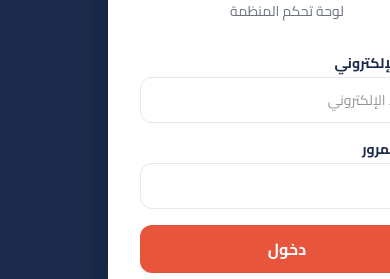
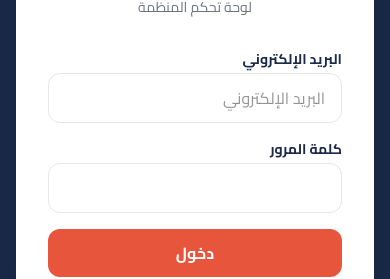
Before and after one commit to mons-debug/stimulus-ws, a Next.js app: page /login in a window 390 px wide. Shown: the part 371-650 px from the top of the page. Built offline with nearby package versions, Linux system fonts and the light colour scheme.

Commit message:
fix: login page mobile stability — fixed position, prevent zoom on inputs

```diff
--- a/src/app/login/page.tsx
+++ b/src/app/login/page.tsx
@@ -43,12 +43,12 @@ function LoginForm() {
         <div>
           <label className="block text-sm font-bold text-navy mb-1">البريد الإلكتروني</label>
           <input type="email" value={email} onChange={(e) => setEmail(e.target.value)} required
-            className="w-full px-4 py-3 border border-border rounded-xl focus:outline-none focus:border-coral text-sm" placeholder="البريد الإلكتروني" />
+            className="w-full px-4 py-3 border border-border rounded-xl focus:outline-none focus:border-coral text-base" placeholder="البريد الإلكتروني" />
         </div>
         <div>
           <label className="block text-sm font-bold text-navy mb-1">كلمة المرور</label>
           <input type="password" value={password} onChange={(e) => setPassword(e.target.value)} required
-            className="w-full px-4 py-3 border border-border rounded-xl focus:outline-none focus:border-coral text-sm" />
+            className="w-full px-4 py-3 border border-border rounded-xl focus:outline-none focus:border-coral text-base" />
         </div>
         <button type="submit" disabled={loading} className="w-full bg-coral text-white font-bold py-3 rounded-xl hover:bg-coral-hover transition-colors disabled:opacity-50">
           {loading ? "جاري الدخول..." : "دخول"}
@@ -60,7 +60,7 @@ function LoginForm() {
 
 export default function LoginPage() {
   return (
-    <div className="min-h-screen bg-navy flex items-center justify-center p-4">
+    <div className="fixed inset-0 bg-navy flex items-center justify-center p-4 overflow-auto">
       <Suspense fallback={<div className="text-white">جاري التحميل...</div>}>
         <LoginForm />
       </Suspense>
```
